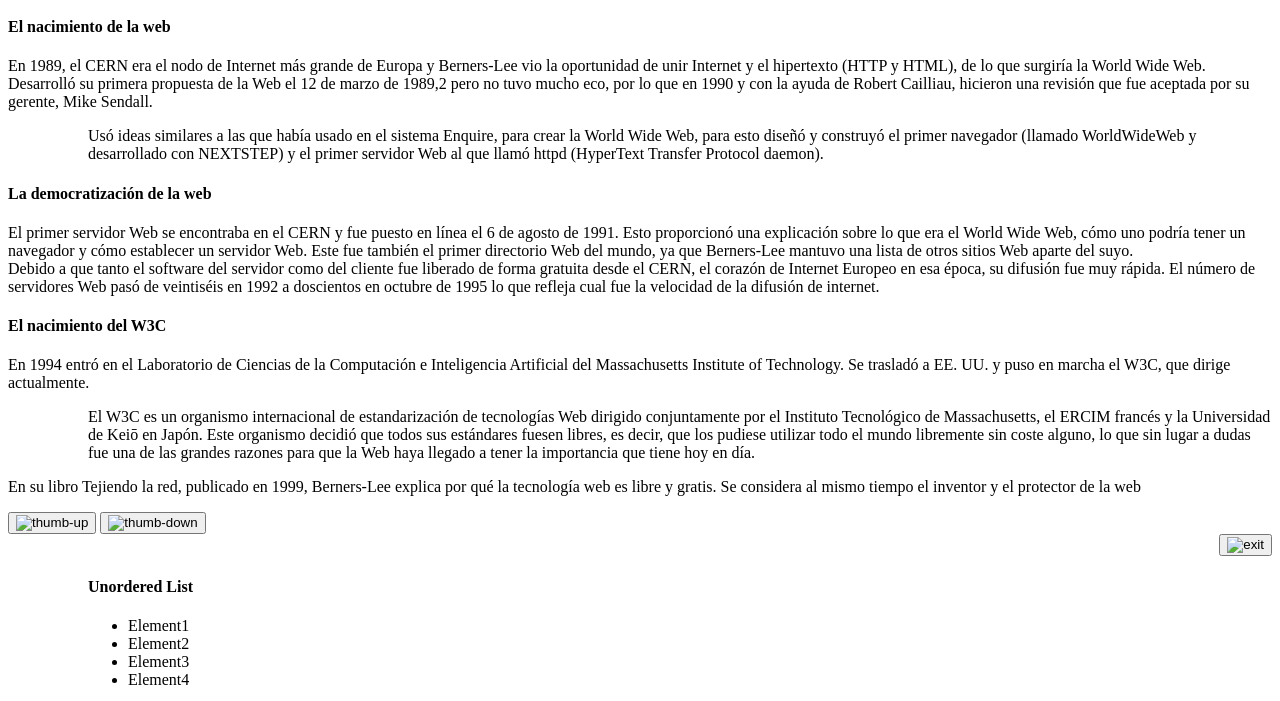
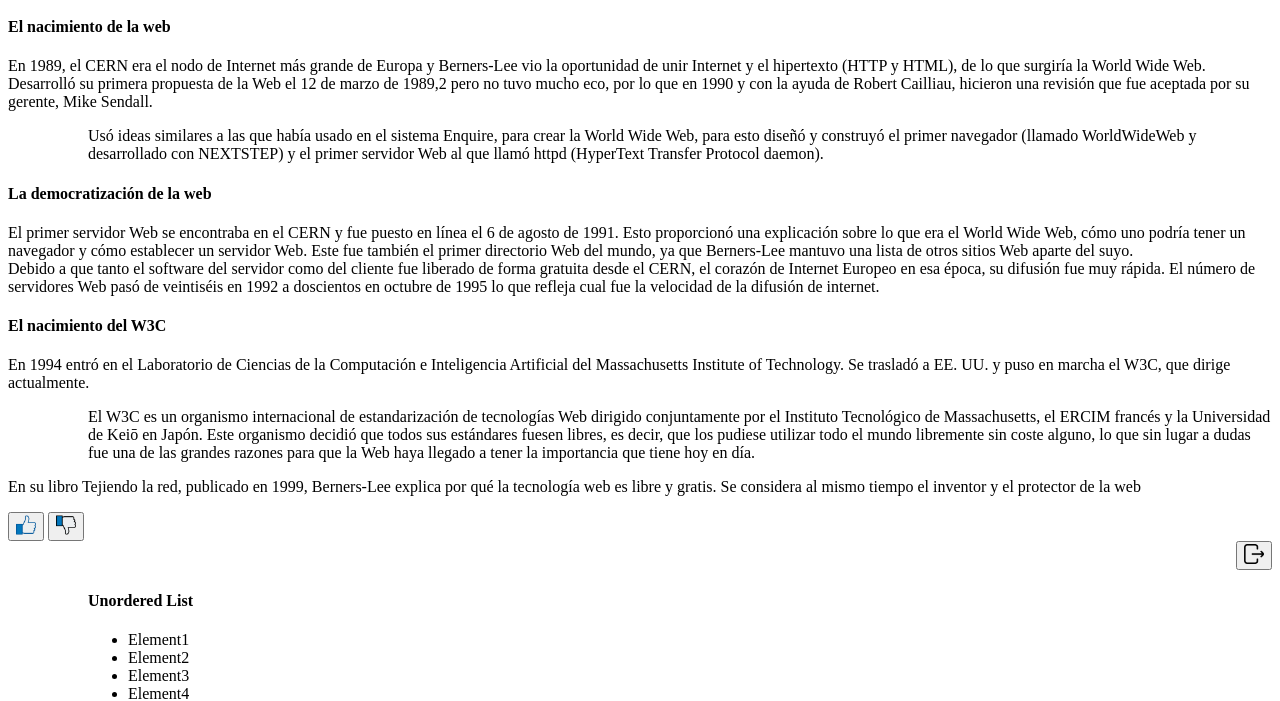
Before and after one commit to NepyAnna/baby_step_html5, a plain HTML site: page index.html in a window 1280 px wide. Shown: the part 137-838 px from the top of the page. Drawn offline with Linux system fonts and the light colour scheme; the site is published under a folder, as on GitHub Pages, so addresses that start at the root find nothing.

Commit message:
edited photo path

```diff
--- a/index.html
+++ b/index.html
@@ -66,15 +66,15 @@
         </p>
         <div class="">
         <button>
-            <img src="/images/thumb-up.png" alt="thumb-up" width="20" height="20">
+            <img src="./images/thumb-up.png" alt="thumb-up" width="20" height="20">
         </button>
         <button>
-            <img src="/images/thumb-down.png" alt="thumb-down" width="20" height="20">
+            <img src="./images/thumb-down.png" alt="thumb-down" width="20" height="20">
         </button>
         </div>
         <div class="exit">
             <button>
-                <img src="/images/exit.png" alt="exit" width="20" height="20">
+                <img src="./images/exit.png" alt="exit" width="20" height="20">
             </button>
         </div>
         <div>
```
Also changed, not shown: 1 other file.
